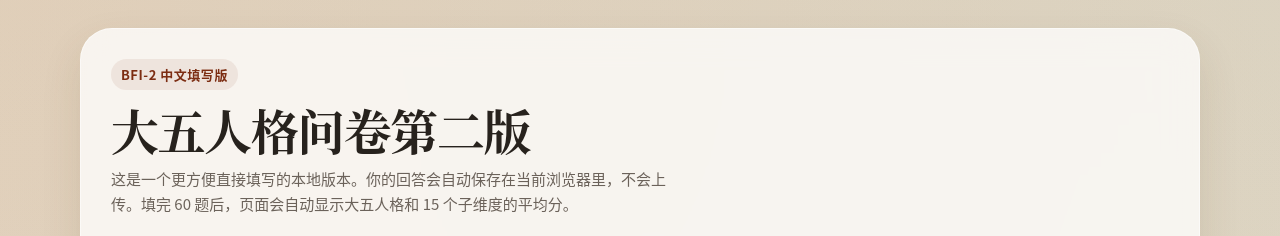
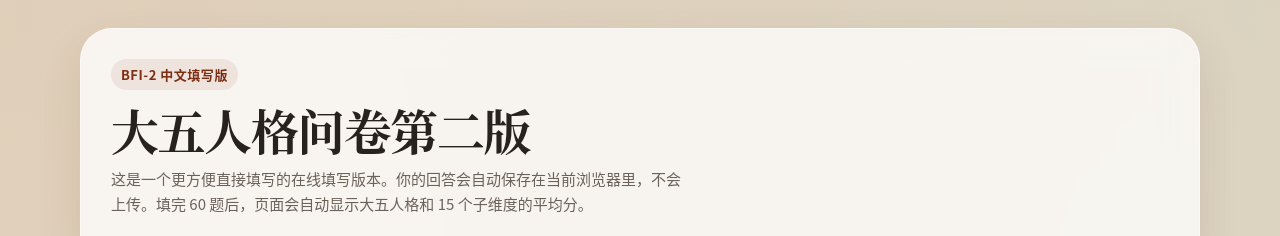
Before and after one commit to ricolalemon/bigfive, a plain HTML site: page bfi2-fillable.html in a window 1280 px wide. Shown: the top 236 px of the page. Drawn offline with Linux system fonts and the light colour scheme.

Commit message:
Clarify hosted form wording

```diff
--- a/bfi2-fillable.html
+++ b/bfi2-fillable.html
@@ -497,7 +497,7 @@
     <header class="hero">
       <div class="eyebrow">BFI-2 中文填写版</div>
       <h1>大五人格问卷第二版</h1>
-      <p>这是一个更方便直接填写的本地版本。你的回答会自动保存在当前浏览器里，不会上传。填完 60 题后，页面会自动显示大五人格和 15 个子维度的平均分。</p>
+      <p>这是一个更方便直接填写的在线填写版本。你的回答会自动保存在当前浏览器里，不会上传。填完 60 题后，页面会自动显示大五人格和 15 个子维度的平均分。</p>
       <div class="legend" aria-label="评分说明">
         <div class="legend-item"><strong>1</strong><span>非常不同意</span></div>
         <div class="legend-item"><strong>2</strong><span>不太同意</span></div>
```
Also changed, not shown: index.html (+1 -1 lines).
